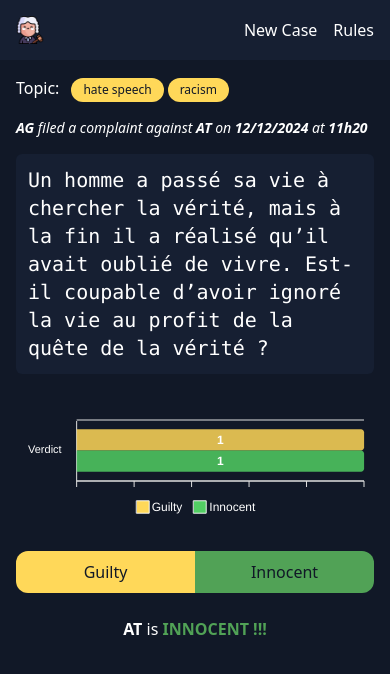
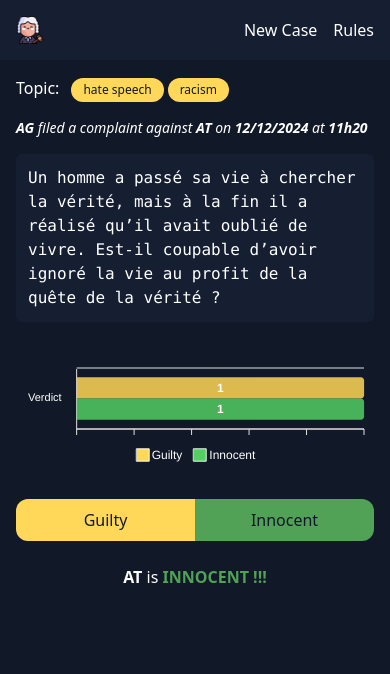
Before and after one commit to alaincodes/miasin, a Nuxt app in the folder frontend/: page / in a window 390 px wide. Shown: the top 674 px of the page. Built offline with nearby package versions, Linux system fonts and the light colour scheme.

Commit message:
mobile ui clean

```diff
--- a/frontend/components/Question.vue
+++ b/frontend/components/Question.vue
@@ -5,5 +5,5 @@ defineProps({
 </script>
 
 <template>
-  <code class="p-3 rounded-md bg-c-black-light text-xl">{{ question }}</code>
+  <code class="p-3 rounded-md bg-c-black-light md:text-xl">{{ question }}</code>
 </template>
--- a/frontend/pages/index.vue
+++ b/frontend/pages/index.vue
@@ -1,5 +1,5 @@
 <template>
-	<div class="grid grid-cols-1 p-0 w-full h-[calc(100vh_-_var(--header-height))] md:h-auto md:justify-self-center xl:w-6/12">
+	<div class="grid grid-cols-1 p-0 w-full h-[calc(100dvh_-_var(--header-height))] md:h-auto md:justify-self-center xl:w-6/12">
 		<Cases />
 	</div>
 </template>
```
